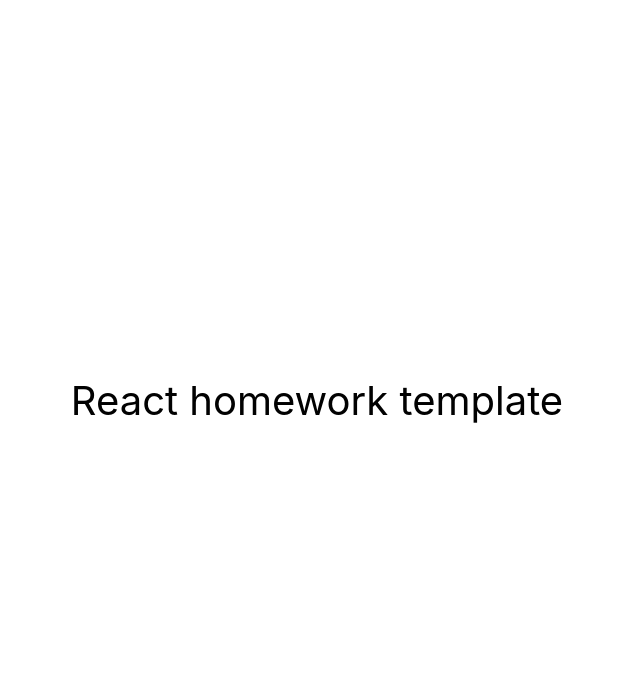
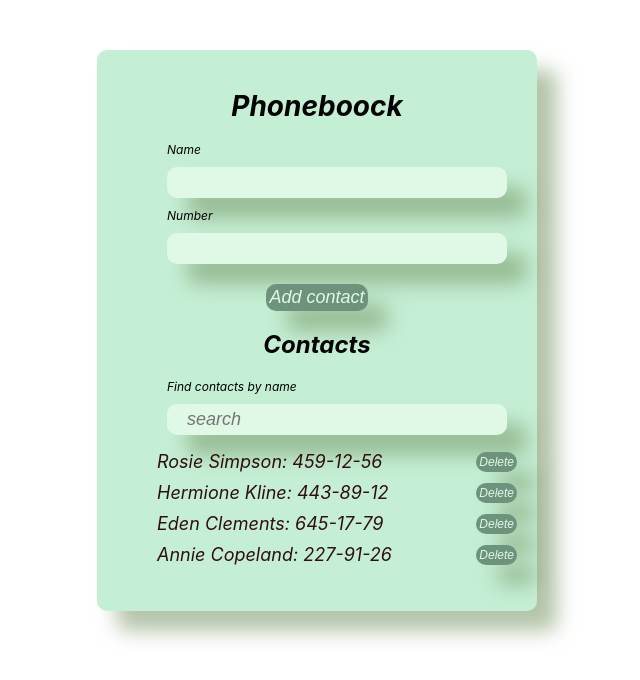
Before and after one commit to LarisaYakovenko/goit-react-hw-04-phonebook, a React (Create React App) app: page / in a window 1280 px wide. Shown: the top 680 px of the page, without its empty margins (323-963 px from the left). Built offline with nearby package versions, Linux system fonts and the light colour scheme.

Commit message:
update file

```diff
--- a/src/components/App.jsx
+++ b/src/components/App.jsx
@@ -1,16 +1,78 @@
-export const App = () => {
-  return (
-    <div
-      style={{
-        height: '100vh',
-        display: 'flex',
-        justifyContent: 'center',
-        alignItems: 'center',
-        fontSize: 40,
-        color: '#010101'
-      }}
-    >
-      React homework template
-    </div>
-  );
-};
+import { Component } from "react";
+import { nanoid } from 'nanoid';
+import css from './App.module.css';
+import {Form} from './Form/Form'
+import { Filter } from "./Filter/Filter";
+import { ContactList } from "./ContactList/ContactList";
+
+export class App extends Component {
+  state = {
+    contacts: [
+      {id: 'id-1', name: 'Rosie Simpson', number: '459-12-56'},
+      {id: 'id-2', name: 'Hermione Kline', number: '443-89-12'},
+      {id: 'id-3', name: 'Eden Clements', number: '645-17-79'},
+      {id: 'id-4', name: 'Annie Copeland', number: '227-91-26'},
+    ],
+    filter: '',
+  };
+
+  componentDidMount() {
+    const contactLS = localStorage.getItem('contacts');
+    const parsContacts = JSON.parse(contactLS);
+    if (parsContacts) {
+      this.setState({contacts: parsContacts});
+    }
+  }
+
+  componentDidUpdate(prevProps, prevState) {
+    if (this.state.contacts !== prevState.contacts) {
+      localStorage.setItem('contacts', JSON.stringify(this.state.contacts));
+    }
+  }
+
+
+  formSubmit = data => {
+    const { contacts } = this.state;
+
+    if (contacts.some(contact => contact.name.toLowerCase() === data.name.toLowerCase())) {
+      alert(`${data.name} is already in contacts.`);
+      return;
+    }
+    this.setState({
+      contacts: [
+        ...contacts, {id: nanoid(), ...data},
+      ],
+    });
+  };
+
+  handleChangeFilter = e => {
+    const {name, value} = e.currentTarget;
+    this.setState({ [name]: value});
+  };
+
+  getFilterContacts = () => {
+    const {filter, contacts} = this.state;
+    const normFilter = filter.toLowerCase();
+    return contacts.filter(contact => contact.name.toLowerCase().includes(normFilter));
+  }
+
+  deleteContact = deleteId => {
+    this.setState(prevState => ({
+      contacts: prevState.contacts.filter(contact => contact.id !== deleteId),
+    }))
+  };
+
+
+  render() {
+    const filterContacts = this.getFilterContacts();
+    return (
+      <div className={css.container}>
+        <h1>Phoneboock</h1>
+        <Form onSubmit={this.formSubmit}></Form>
+        <h2>Contacts</h2>
+        <Filter value={this.state.filter} onChange={this.handleChangeFilter}/>
+        <ContactList filterContacts={filterContacts} onDeleteContact={this.deleteContact}/>
+      </div>
+    );
+  }
+}
--- /dev/null
+++ b/src/components/App.module.css
@@ -0,0 +1,23 @@
+.container {
+  display: flex;
+  margin: 0 auto;
+  margin-top: 50px;
+  flex-direction: column;
+  text-align: center;
+  border-radius: 10px;
+  padding:20px;
+  box-shadow: 20px 20px 20px rgba(105, 137, 84, 0.5);
+  background-color: #c5efd5;
+  border-color: non;
+  width: 400px;
+  height: auto;
+}
+
+h1 {
+  font-style: italic;
+  font-size: 28px;
+}
+h2 {
+  font-style: italic;
+  font-size: 24px;
+}
--- /dev/null
+++ b/src/components/ContactList/ContactList.jsx
@@ -0,0 +1,20 @@
+import PropTypes from 'prop-types';
+import {ContactListItem} from '../ContactListItem/ContactListItem'
+import css from './ContactList.module.css'
+export const ContactList = ({filterContacts, onDeleteContact}) => {
+  return (
+    <ul className={css.list}>
+      {filterContacts.map(contact => (
+        <ContactListItem
+        key={contact.id}
+        contact={contact}
+        onDeleteContact={onDeleteContact} />
+      ))}
+    </ul>
+  );
+};
+
+ContactList.propTypes = {
+  filterContacts: PropTypes.arrayOf(PropTypes.object.isRequired).isRequired,
+  onDeleteContact: PropTypes.func.isRequired,
+};
--- /dev/null
+++ b/src/components/ContactList/ContactList.module.css
@@ -0,0 +1,4 @@
+ul {
+  text-decoration: none;
+  list-style-type: none;
+}
--- /dev/null
+++ b/src/components/ContactListItem/ContactListItem.jsx
@@ -0,0 +1,23 @@
+import PropTypes from 'prop-types';
+import css from './ContactListItem.module.css'
+export const ContactListItem = ({contact, onDeleteContact}) => {
+  return (
+    <li
+    className={css.item}
+      key={contact.id}>
+      {contact.name}: {contact.number}
+      <button className={css.button} type="button" onClick={() => onDeleteContact(contact.id)}>
+        Delete
+      </button>
+    </li>
+  )
+}
+
+ContactListItem.propTypes = {
+  contact: PropTypes.shape({
+    id: PropTypes.string.isRequired,
+    name: PropTypes.string.isRequired,
+    number: PropTypes.string.isRequired,
+  }).isRequired,
+  onDeleteContact: PropTypes.func.isRequired,
+};
--- /dev/null
+++ b/src/components/ContactListItem/ContactListItem.module.css
@@ -0,0 +1,38 @@
+.item {
+  display: flex;
+  justify-content: space-between;
+  align-items: center;
+  margin-bottom: 10px;
+  font-size: 18px;
+  font-style: italic;
+  font-weight: 400;
+  color: #2f0f0f;
+}
+
+.button {
+  margin-top: 0;
+  align-items: center;
+  border: none;
+  border-radius: 10px;
+  background-color: #6d937c;
+  color: #e0f9e6;
+  cursor: pointer;
+  padding: 3px;
+
+  font-size: 12px;
+  font-style: italic;
+  box-shadow: 20px 20px 20px rgba(105, 137, 84, 0.5);
+
+  transition: all 0.5s ease-in-out;
+
+}
+.button:hover, :focus {
+  background-color: #e0f9e6;
+  color: #2f0f0f;
+  transition: all 0.5s ease-in-out;
+}
+.button:active {
+  background-color: #fff;
+  transform: scale(0.9);
+  box-shadow: inset 0px 5px 10px 0px  rgba(105, 137, 84, 0.5);
+}
--- /dev/null
+++ b/src/components/Filter/Filter.jsx
@@ -0,0 +1,23 @@
+import PropTypes from 'prop-types';
+import css from './Filter.module.css'
+
+
+export const Filter = ({ value, onChange}) => {
+  return (
+    <label className={css.label}>
+      Find contacts by name
+      <input
+      className={css.input}
+      type="text"
+      name="filter"
+      value={value}
+      onChange={onChange}
+      placeholder="search" />
+    </label>
+  );
+};
+
+Filter.propTypes = {
+  value: PropTypes.string.isRequired,
+  onChange: PropTypes.func.isRequired,
+};
--- /dev/null
+++ b/src/components/Filter/Filter.module.css
@@ -0,0 +1,28 @@
+.label {
+  display: flex;
+  flex-direction: column;
+  align-items: flex-start;
+  font-style: italic;
+  margin-left: 50px;
+  min-width: 100%;
+  width: 300px;
+  display: flex;
+  flex-direction: column;
+  gap: 10px;
+  width: 300px;
+  font-size: 12px;
+}
+
+.input {
+  width: 300px;
+  border-radius: 10px;
+  border: none;
+  align-items: flex-start;
+  padding: 5px 20px;
+  font-size: 18px;
+  font-style: italic;
+  font-weight: 400;
+  color: #2f0f0f;
+  background-color: #e0f9e6;
+  box-shadow: 20px 20px 20px rgba(105, 137, 84, 0.5);
+}
--- /dev/null
+++ b/src/components/Form/Form.jsx
@@ -0,0 +1,62 @@
+import { Component } from "react";
+import PropTypes from 'prop-types';
+import css from './Form.module.css';
+
+export class Form extends Component {
+  state = {
+    name: '',
+    number: '',
+  }
+
+  handleSubmit = e => {
+    e.preventDefault();
+    this.props.onSubmit(this.state);
+    this.resetForm();
+  };
+
+  resetForm = () => {
+    this.setState({ name: '', number: ''})
+  };
+
+  hendleChange = e => {
+    const {value, name} = e.currentTarget;
+    this.setState({[name]: value})
+  };
+
+  render() {
+    return (
+      <form  className={css.form} onSubmit={this.handleSubmit}>
+        <label className={css.label}>
+          Name
+          <input
+          className={css.input}
+          type="text"
+          name="name"
+          value={this.state.name}
+          onChange={this.hendleChange}
+          pattern="^[a-zA-Zа-яА-Я]+(([' \-][a-zA-Zа-яА-Я ])?[a-zA-Zа-яА-Я]*)*$"
+          required  />
+          </label>
+          <label className={css.label}>
+            Number
+            <input
+            className={css.input}
+            type="tel"
+            name="number"
+            value={this.state.number}
+            onChange={this.hendleChange}
+            pattern="\+?\d{1,4}?[ .\-\s]?\(?\d{1,3}?\)?[ .\-\s]?\d{1,4}[ .\-\s]?\d{1,4}[ .\-\s]?\d{1,9}"
+            required
+             />
+          </label>
+          <button className={css.button} type="submit">
+            Add contact
+          </button>
+      </form>
+    );
+  }
+}
+
+Form.propTypes = {
+  onSubmit: PropTypes.func.isRequired,
+};
--- /dev/null
+++ b/src/components/Form/Form.module.css
@@ -0,0 +1,56 @@
+.form {
+  display: flex;
+  flex-direction: column;
+  align-items: center;
+  font-style: italic;
+  gap: 10px;
+  min-width: 100%;
+  width: 300px;
+
+}
+
+.label {
+  display: flex;
+  flex-direction: column;
+  align-items: flex-start;
+  gap: 10px;
+  width: 300px;
+  font-size: 12px;
+}
+.input {
+  width: 100%;
+  border-radius: 10px;
+  border: none;
+  padding: 5px 20px;
+  font-size: 18px;
+  font-style: italic;
+  font-weight: 400;
+  color: #2f0f0f;
+  background-color: #e0f9e6;
+  box-shadow: 20px 20px 20px rgba(105, 137, 84, 0.5);
+}
+
+.button {
+  border: none;
+  border-radius: 10px;
+  background-color: #6d937c;
+  color: #e0f9e6;
+  cursor: pointer;
+  padding: 3px;
+  margin-top: 10px;
+  font-size: 18px;
+  font-style: italic;
+  box-shadow: 20px 20px 20px rgba(105, 137, 84, 0.5);
+  transition: all 0.5s ease-in-out;
+
+}
+.button:hover, :focus {
+  background-color: #e0f9e6;
+  color: #2f0f0f;
+  transition: all 0.5s ease-in-out;
+}
+.button:active {
+  background-color: #fff;
+  transform: scale(0.9);
+  box-shadow: inset 0px 5px 10px 0px  rgba(105, 137, 84, 0.5);
+}
```
